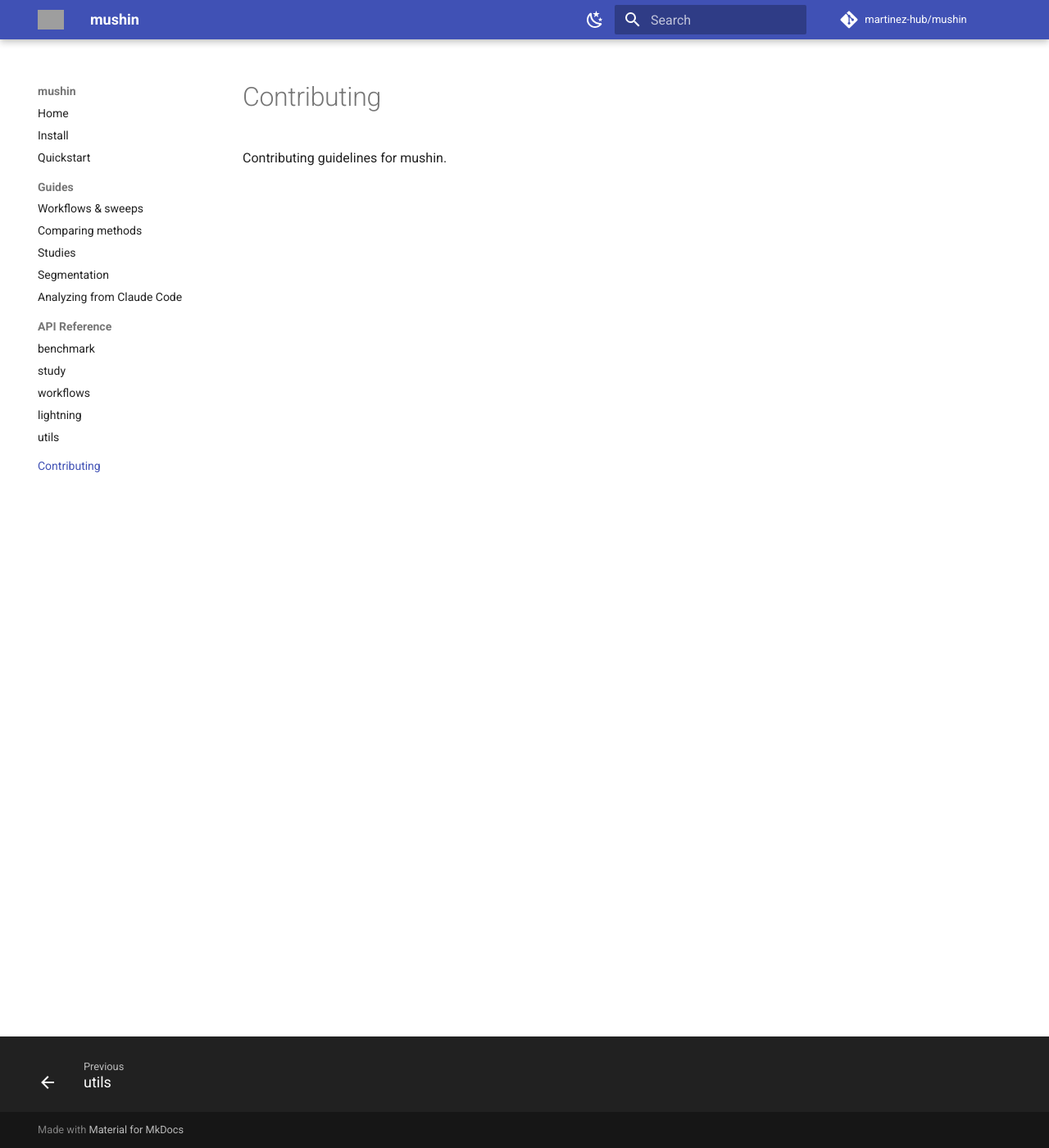
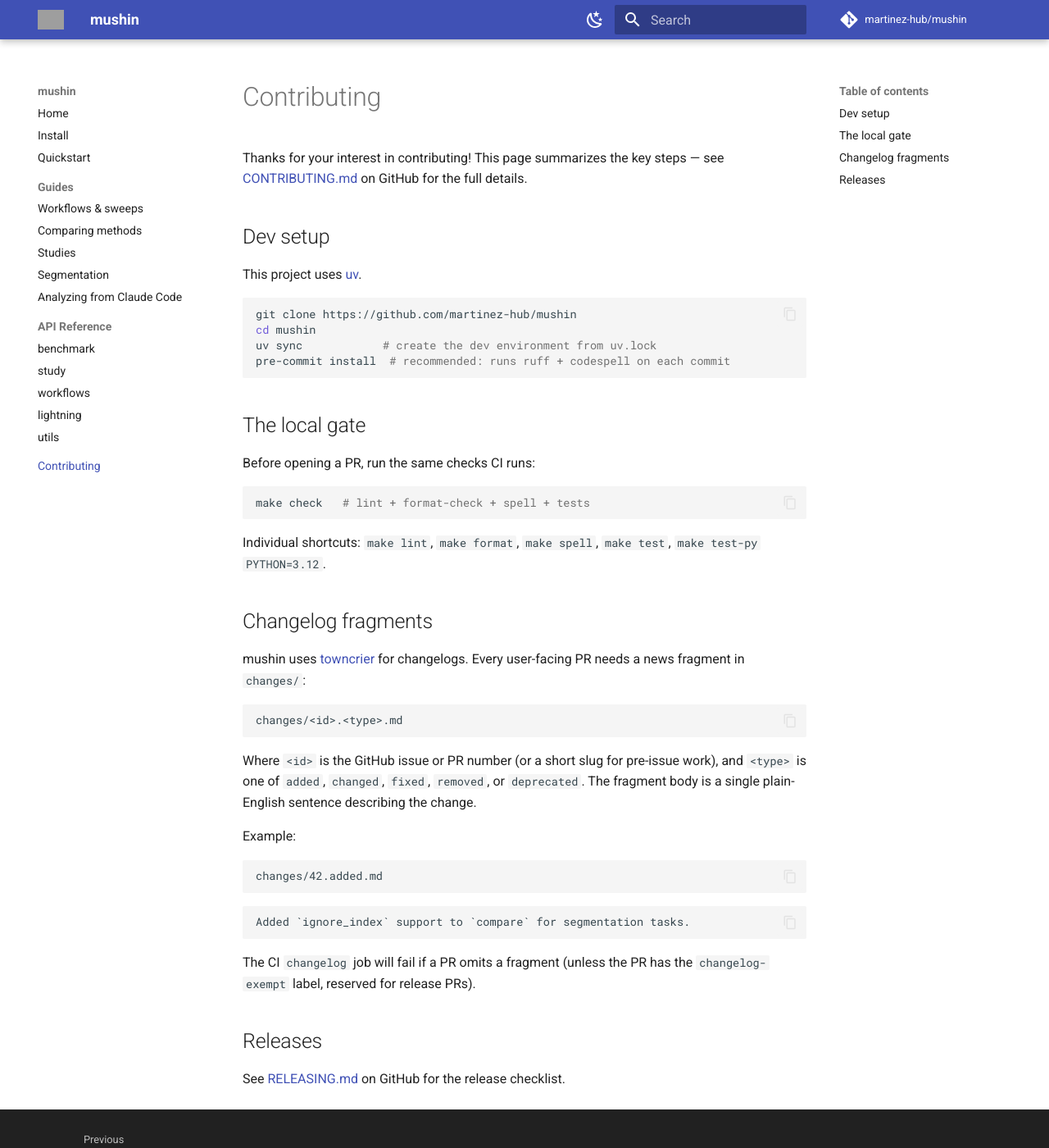
Before and after one commit to martinez-hub/mushin, an MkDocs documentation site: the page built from docs/contributing.md, in a window 1280 px wide and 1400 px high. Shown: the whole window at 82% size. Built offline with MkDocs 1.6.1 and Material for MkDocs 9.7.7, drawn with Linux system fonts in a browser that asks for light colours; comment, search, counter and statistics services are not loaded; grey boxes are pictures that could not be loaded.

Commit message:
docs: branding (logo/favicon), contributing page, README link

````diff
--- a/docs/contributing.md
+++ b/docs/contributing.md
@@ -1,3 +1,57 @@
 # Contributing
 
-Contributing guidelines for mushin.
+Thanks for your interest in contributing! This page summarizes the key steps —
+see [CONTRIBUTING.md](https://github.com/martinez-hub/mushin/blob/main/CONTRIBUTING.md)
+on GitHub for the full details.
+
+## Dev setup
+
+This project uses [uv](https://docs.astral.sh/uv/).
+
+```bash
+git clone https://github.com/martinez-hub/mushin
+cd mushin
+uv sync            # create the dev environment from uv.lock
+pre-commit install  # recommended: runs ruff + codespell on each commit
+```
+
+## The local gate
+
+Before opening a PR, run the same checks CI runs:
+
+```bash
+make check   # lint + format-check + spell + tests
+```
+
+Individual shortcuts: `make lint`, `make format`, `make spell`, `make test`,
+`make test-py PYTHON=3.12`.
+
+## Changelog fragments
+
+mushin uses [towncrier](https://towncrier.readthedocs.io/) for changelogs.
+Every user-facing PR needs a news fragment in `changes/`:
+
+```
+changes/<id>.<type>.md
+```
+
+Where `<id>` is the GitHub issue or PR number (or a short slug for pre-issue
+work), and `<type>` is one of `added`, `changed`, `fixed`, `removed`, or
+`deprecated`. The fragment body is a single plain-English sentence describing
+the change.
+
+Example:
+```
+changes/42.added.md
+```
+```
+Added `ignore_index` support to `compare` for segmentation tasks.
+```
+
+The CI `changelog` job will fail if a PR omits a fragment (unless the PR has
+the `changelog-exempt` label, reserved for release PRs).
+
+## Releases
+
+See [RELEASING.md](https://github.com/martinez-hub/mushin/blob/main/RELEASING.md)
+on GitHub for the release checklist.
````
Also changed, not shown: README.md (+2 -0 lines), 2 other files.
